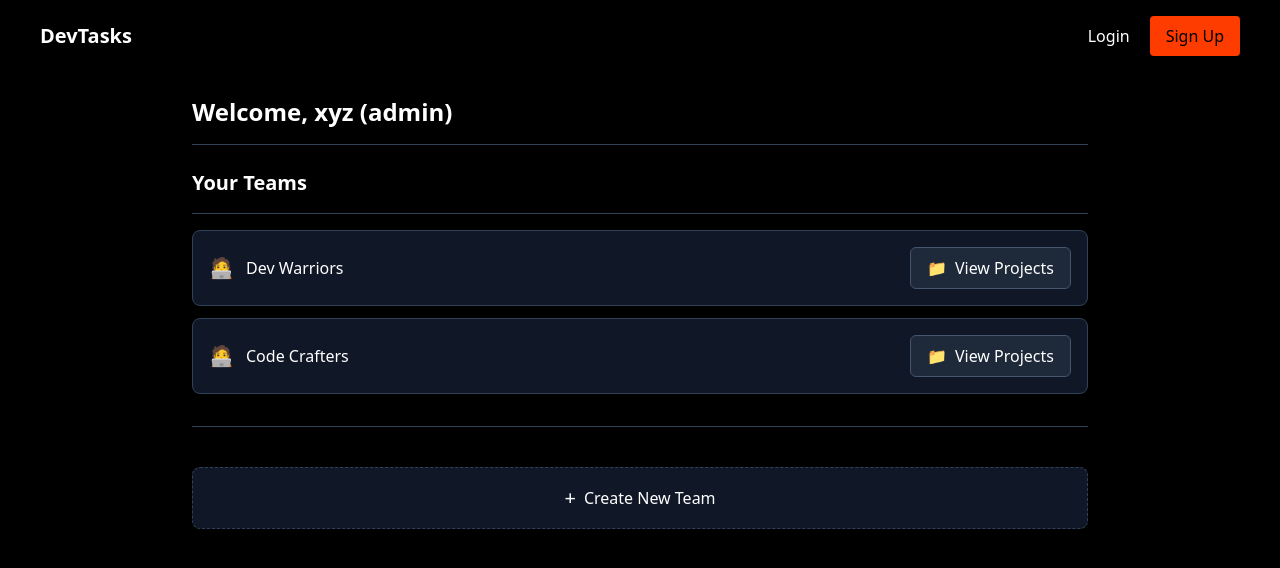
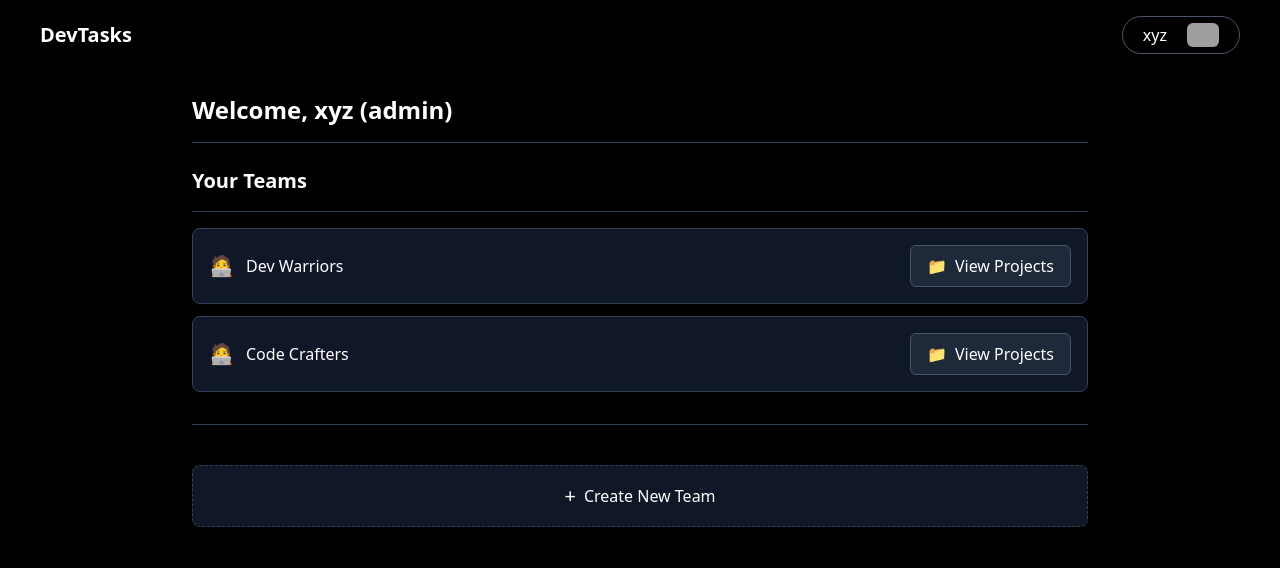
Before and after one commit to DeepakRizal/Dev-Tasks, a React (Vite) app: page /dashboard in a window 1280 px wide. Shown: the top 568 px of the page. Built offline with nearby package versions, Linux system fonts and the light colour scheme; grey boxes are pictures that could not be loaded.

Commit message:
feat(auth): implement PublicRoute to prevent logged-in users from accessing auth pages

```diff
--- a/src/App.tsx
+++ b/src/App.tsx
@@ -7,6 +7,7 @@ import ProtectedRoute from "./components/routes/ProtectedRoute";
 import Dashboard from "./pages/dashboard/Dashboard";
 import TeamDetailPage from "./pages/team/TeamDetailPage";
 import ProjectBoard from "./pages/project/ProjectBoard";
+import PublicRoute from "./components/routes/PublicRoute";
 
 const App = () => {
   return (
@@ -14,25 +15,31 @@ const App = () => {
       <Route
         path="/"
         element={
+          <PublicRoute>
             <Layout>
               <Home />
             </Layout>
+          </PublicRoute>
         }
       />
       <Route
         path="/login"
         element={
+          <PublicRoute>
             <Layout>
               <Login />
             </Layout>
+          </PublicRoute>
         }
       />
       <Route
         path="/sign-up"
         element={
+          <PublicRoute>
             <Layout>
               <SignUp />
             </Layout>
+          </PublicRoute>
         }
       />
 
--- a/src/components/navbar/Navbar.tsx
+++ b/src/components/navbar/Navbar.tsx
@@ -1,11 +1,15 @@
+import { useSelector } from "react-redux";
 import { Link } from "react-router-dom";
+import type { RootState } from "../../store/store";
 
 const Navbar = () => {
+  const currentUser = useSelector((state: RootState) => state.auth.currentUser);
   return (
     <div className="flex items-center justify-between bg-black text-white px-10 py-4">
       <Link to={"/"}>
         <h2 className=" font-bold text-xl">DevTasks</h2>
       </Link>
+      {!currentUser ? (
         <div className="flex items-center gap-5">
           <Link
             to={"/login"}
@@ -20,6 +24,18 @@ const Navbar = () => {
             Sign Up
           </Link>
         </div>
+      ) : (
+        <div>
+          <div className="border flex gap-5 items-center  cursor-pointer border-gray-600 px-5 py-1.5 rounded-3xl">
+            <p>{currentUser.name}</p>
+            <img
+              className="h-6  rounded-md"
+              src="https://img.freepik.com/premium-vector/user-profile-icon-flat-style-member-avatar-vector-illustration-isolated-background-human-permission-sign-business-concept_157943-15752.jpg"
+              alt="profile icon of the user"
+            />
+          </div>
+        </div>
+      )}
     </div>
   );
 };
--- /dev/null
+++ b/src/components/routes/PublicRoute.tsx
@@ -0,0 +1,18 @@
+import type React from "react";
+import { useSelector } from "react-redux";
+import type { RootState } from "../../store/store";
+import { Navigate } from "react-router-dom";
+
+interface PublicRouteProps {
+  children: React.ReactNode;
+}
+
+const PublicRoute = ({ children }: PublicRouteProps) => {
+  const currentUser = useSelector((state: RootState) => state.auth.currentUser);
+
+  if (currentUser) return <Navigate to={"/dashboard"} replace />;
+
+  return children;
+};
+
+export default PublicRoute;
```
Lines whose indentation alone changed are shown as unchanged.
